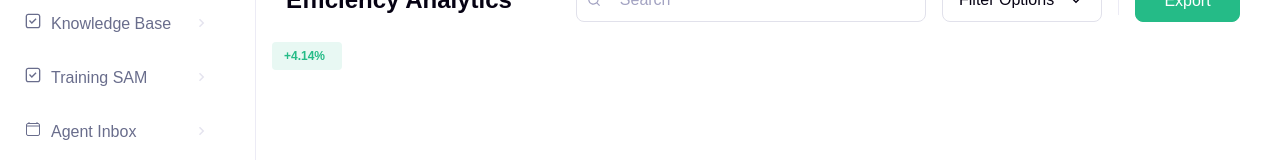
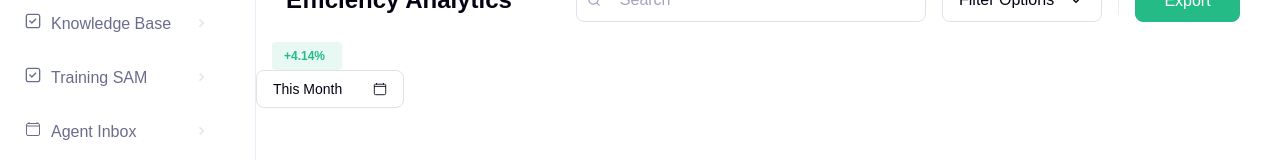
Before and after one commit to olamide234/metacare-app, a React (Create React App) app: page / in a window 1280 px wide. Shown: the part 162-322 px from the top of the page. Built offline with nearby package versions, Linux system fonts and the light colour scheme.

Commit message:
month component complete

```diff
--- a/src/App.js
+++ b/src/App.js
@@ -14,6 +14,7 @@ function App() {
         <LowerNav/>
         <Header/>
         <Percentage/>
+        <Month/>
       </div>
     </div>
   );
--- a/src/components/month/Month.css
+++ b/src/components/month/Month.css
@@ -0,0 +1,19 @@
+.care__month{
+    display: flex;
+    flex-direction: row;
+    justify-content: space-between;
+    align-items: center;
+    padding: 8px 16px;
+    width: 148px;
+    height: 38px;
+    background: #FFFFFF;
+    border: 1px solid #E1E1EB;
+    border-radius: 8px;
+}
+.care__month div {
+    color: var(--color-text-dark);
+    font-weight: 400;
+    font-size: 14px;
+    line-height: 22px;
+    align-items: center;
+}
--- a/src/components/month/Month.js
+++ b/src/components/month/Month.js
@@ -0,0 +1,12 @@
+import React from 'react'
+import "./Month.css"
+import {IoCalendarClearOutline} from 'react-icons/io5'
+
+export default function Month() {
+    return (
+        <div className="care__month">
+            <div>This Month</div>
+            <IoCalendarClearOutline size={14} color="#060213"/>
+        </div>
+    )
+}
```
